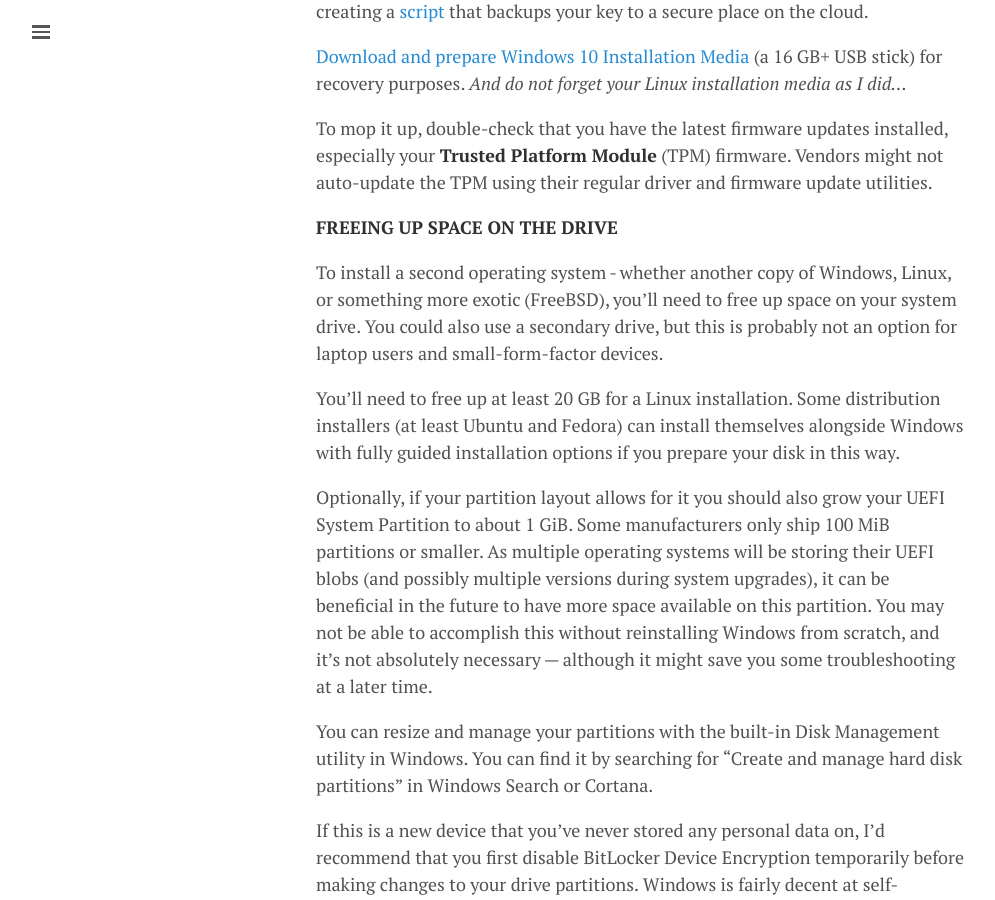
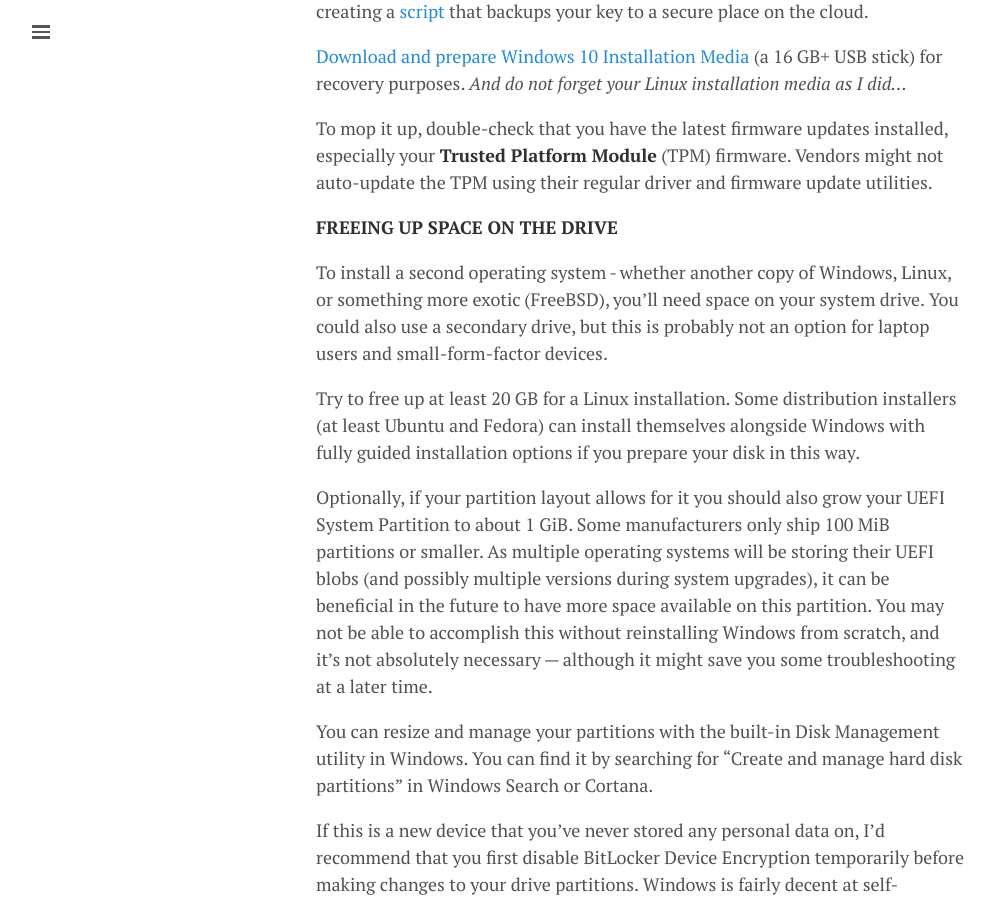
Before and after one commit to lgeurts/lgeurts.github.io, a Jekyll site: the page built from _posts/2019-03-19-dual-booting-windows-and-linux.md, in a window 1280 px wide and 900 px high, scrolled down 1303 px. Shown: the whole window, without its empty margins (0-995 px from the left). Built offline with Jekyll 4.4.1, drawn with Linux system fonts in a browser that asks for light colours; nearby versions of some CDN libraries; comment, search, counter and statistics services are not loaded.

Commit message:
Update 2019-03-19-dual-booting-windows-and-linux.md

```diff
--- a/_posts/2019-03-19-dual-booting-windows-and-linux.md
+++ b/_posts/2019-03-19-dual-booting-windows-and-linux.md
@@ -28,9 +28,9 @@
 
 **FREEING UP SPACE ON THE DRIVE**
 
-To install a second operating system - whether another copy of Windows, Linux, or something more exotic (FreeBSD), you'll need to free up space on your system drive. You could also use a secondary drive, but this is probably not an option for laptop users and small-form-factor devices.
+To install a second operating system - whether another copy of Windows, Linux, or something more exotic (FreeBSD), you'll need space on your system drive. You could also use a secondary drive, but this is probably not an option for laptop users and small-form-factor devices.
 
-You’ll need to free up at least 20 GB for a Linux installation. Some distribution installers (at least Ubuntu and Fedora) can install themselves alongside Windows with fully guided installation options if you prepare your disk in this way.
+Try to free up at least 20 GB for a Linux installation. Some distribution installers (at least Ubuntu and Fedora) can install themselves alongside Windows with fully guided installation options if you prepare your disk in this way.
 
 Optionally, if your partition layout allows for it you should also grow your UEFI System Partition to about 1 GiB. Some manufacturers only ship 100 MiB partitions or smaller. As multiple operating systems will be storing their UEFI blobs (and possibly multiple versions during system upgrades), it can be beneficial in the future to have more space available on this partition. You may not be able to accomplish this without reinstalling Windows from scratch, and it’s not absolutely necessary — although it might save you some troubleshooting at a later time.
 
```
